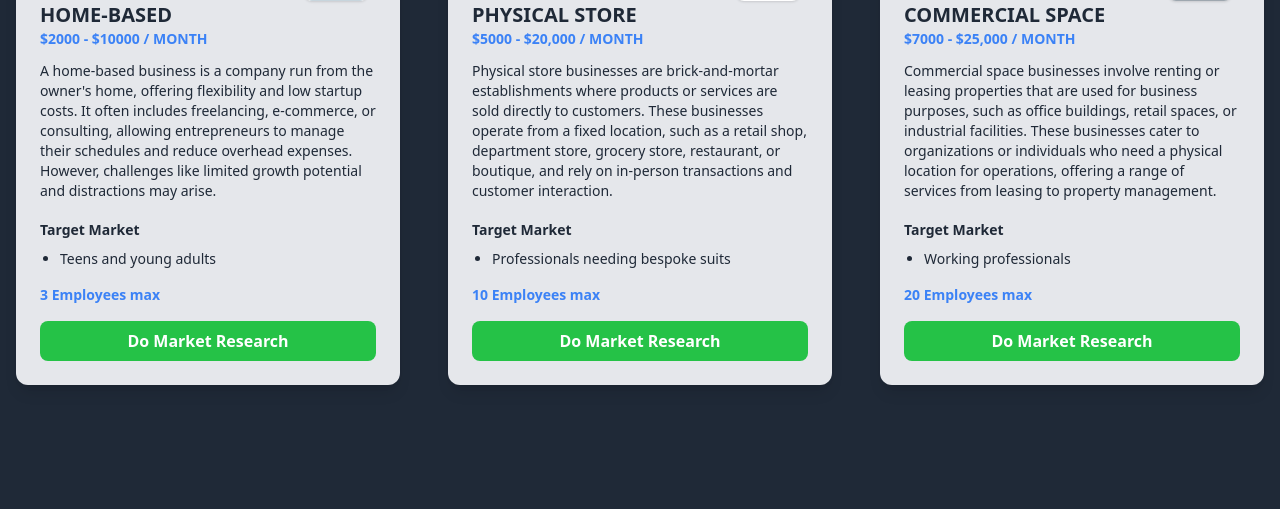
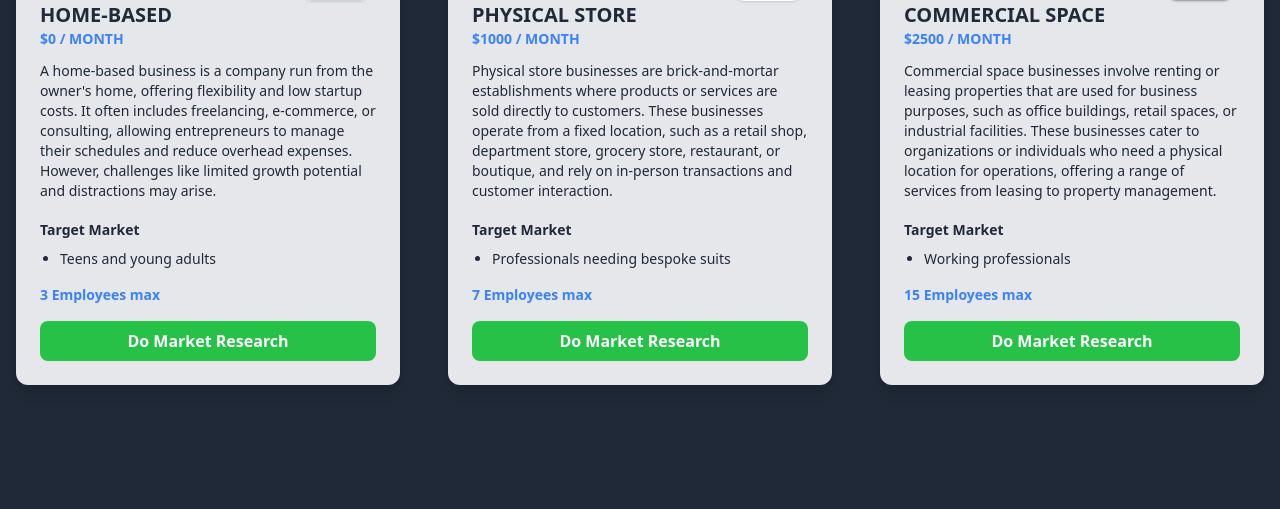
Before and after one commit to Aipse-bot/FinSta_ProjectFolder, a Django app: template module1/templates/mod3_t1_t2_t3.html in a window 1280 px wide. Shown: the part 291-800 px from the top of the page. Run offline with Django 5.2, Linux system fonts and the light colour scheme; the template is opened without the code that fills it: values that come from a table or form of the project are taken from there, others are empty; some libraries are stand-ins or nearby versions.

Commit message:
Fix mod 3 values on rent and number of employees

```diff
--- a/module1/templates/mod3_t1_t2_t3.html
+++ b/module1/templates/mod3_t1_t2_t3.html
@@ -30,7 +30,7 @@
                         <img src="https://images.unsplash.com/photo-1600585154340-be6161a56a0c" alt="Home office" class="w-full h-full object-cover">
                     </div>
                     <div class="text-xl font-bold text-[#1F2937] location-title flex items-center lg:h-auto md:h-12">HOME-BASED</div>
-                    <div class="text-sm text-[#3B82F6] font-semibold mb-3">$2000 - $10000 / MONTH</div>
+                    <div class="text-sm text-[#3B82F6] font-semibold mb-3">$0 / MONTH</div>
                     <p class="desc-view text-sm text-[#1F2937] mt-2 mb-4">
                         A home-based business is a company run from the owner's home, offering flexibility and low startup costs.
                         It often includes freelancing, e-commerce, or consulting, allowing entrepreneurs to manage their schedules and reduce overhead expenses.
@@ -55,7 +55,7 @@
                         <img src="https://images.unsplash.com/photo-1441986300917-64674bd600d8" alt="Retail store" class="w-full h-full object-cover">
                     </div>
                     <div class="text-xl font-bold text-[#1F2937] location-title flex items-center lg:h-auto md:h-12">PHYSICAL STORE</div>
-                    <div class="text-sm text-[#3B82F6] font-semibold mb-3">$5000 - $20,000 / MONTH</div>
+                    <div class="text-sm text-[#3B82F6] font-semibold mb-3">$1000 / MONTH</div>
                     <p class="desc-view text-sm text-[#1F2937] mt-2 mb-4">
                         Physical store businesses are brick-and-mortar establishments where products or services are sold directly to customers.
                         These businesses operate from a fixed location, such as a retail shop, department store, grocery store, restaurant, or boutique, and rely on in-person transactions and customer interaction.
@@ -65,7 +65,7 @@
                         <li>Professionals needing bespoke suits</li>
                     </ul>
                     <div class="mt-4 text-[#3B82F6] font-semibold text-sm">
-                        10 Employees max
+                        7 Employees max
                     </div>
                     <button class="mt-4 w-full bg-[#25c247] text-white font-semibold py-2 px-4 rounded-lg hover:bg-[#10942d]/80 transition-all duration-300" onclick="openModal('physical-store')">
                         Do Market Research
@@ -79,7 +79,7 @@
                         <img src="https://images.unsplash.com/photo-1486406146926-c627a92ad1ab" alt="Office building" class="w-full h-full object-cover">
                     </div>
                     <div class="text-xl font-bold text-[#1F2937] location-title flex items-center lg:h-auto md:h-12">COMMERCIAL SPACE</div>
-                    <div class="text-sm text-[#3B82F6] font-semibold mb-3">$7000 - $25,000 / MONTH</div>
+                    <div class="text-sm text-[#3B82F6] font-semibold mb-3">$2500 / MONTH</div>
                     <p class="desc-view text-sm text-[#1F2937] mt-2 mb-4">
                         Commercial space businesses involve renting or leasing properties that are used for business purposes, such as office buildings, retail spaces, or industrial facilities.
                         These businesses cater to organizations or individuals who need a physical location for operations, offering a range of services from leasing to property management.
@@ -89,7 +89,7 @@
                         <li>Working professionals</li>
                     </ul>
                     <div class="mt-4 text-[#3B82F6] font-semibold text-sm">
-                        20 Employees max
+                        15 Employees max
                     </div>
                     <button class="mt-4 w-full bg-[#25c247] text-white font-semibold py-2 px-4 rounded-lg hover:bg-[#10942d]/80 transition-all duration-300" onclick="openModal('commercial-space')">
                         Do Market Research
@@ -161,13 +161,13 @@
             },
             "physical-store": {
                 location: "Physical Store",
-                maxNumberOfWorkers: 10,
+                maxNumberOfWorkers: 7,
                 research_adv: "✅ Over 55% of consumers still prefer to shop in physical stores engage products before purchasing.",
                 research_disadv: "⚠️ Over 20% of physical stores businesses fail because of high overhead costs, poor location choices, and shifting consumer behavior toward online shopping"
             },
             "commercial-space": {
                 location: "Commercial Space",
-                maxNumberOfWorkers: 20,
+                maxNumberOfWorkers: 15,
                 research_adv: "✅ Over 20-35% increase in customer acquisition compared to home-based operations, primarily due to increased visibility, foot traffic, and client trust.",
                 research_disadv: "⚠️ Over 40% of businesses in commercial spaces fail because of high rent costs, bad location selection, and low demand factors."
             }
```
Also changed, not shown: db.sqlite3.
